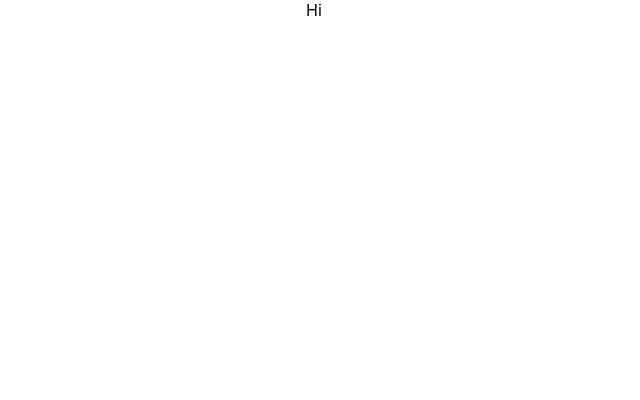
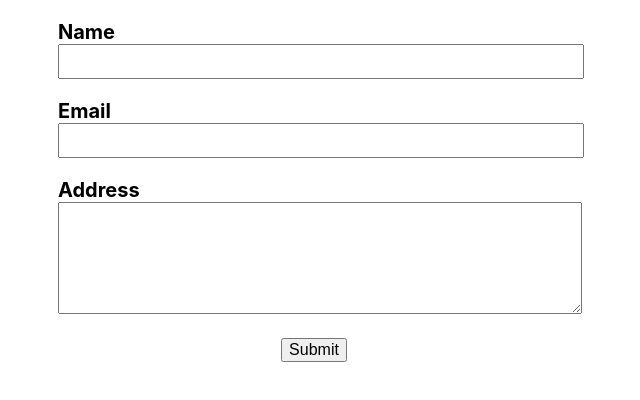
Before and after one commit to AmanKamani/react-topics, a React (Create React App) app: page / in a window 1280 px wide. Shown: the top 400 px of the page, without its empty margins (326-966 px from the left). Built offline with nearby package versions, Linux system fonts and the light colour scheme.

Commit message:
Formik: With Hook
- Created a simple form component with useFormik hook.
- Added form validation and submission.

```diff
--- a/package.json
+++ b/package.json
@@ -10,6 +10,7 @@
     "@types/node": "^16.11.27",
     "@types/react": "^18.0.5",
     "@types/react-dom": "^18.0.1",
+    "formik": "^2.2.9",
     "react": "^18.0.0",
     "react-dom": "^18.0.0",
     "react-scripts": "5.0.1",
--- a/src/App.css
+++ b/src/App.css
@@ -1,3 +1,36 @@
 .App {
   text-align: center;
 }
+
+#container{
+  width: 40%;
+  margin-left: auto;
+  margin-right: auto;
+}
+
+label{
+  display: block;
+  font-weight: bold;
+  text-align: left;
+  font-size: 20px;
+}
+
+input, textarea{
+  width: 100%;
+  font-size: 18px;
+  padding: 5px;
+}
+
+button{
+  margin-top: 20px;
+  font-size: 16px;
+}
+.error{
+  text-align: left;
+  color: red;
+  margin-top: 0;
+}
+
+form > div{
+  margin-top: 20px;
+}
--- a/src/App.tsx
+++ b/src/App.tsx
@@ -1,11 +1,13 @@
 import React from 'react';
-import logo from './logo.svg';
 import './App.css';
+import FormikHookForm from "./components/FormikHook/1.FormikHookForm";
 
 function App() {
   return (
     <div className="App">
-      Hi
+        <div id="container">
+            <FormikHookForm/>
+        </div>
     </div>
   );
 }
--- /dev/null
+++ b/src/components/FormikHook/1.FormikHookForm.tsx
@@ -0,0 +1,86 @@
+import React from "react"
+import {useFormik} from "formik";
+import {FormFields} from "../../types";
+
+
+const initialValues =  {
+    name: "",
+    email: "",
+    address: ""
+}
+const onSubmit = (values: FormFields) => {
+    console.log(`Submitted: `, values)
+}
+const validate = (values: FormFields) => {
+    let errors: any = {}
+    if(!values.name)
+        errors.name = "Required"
+
+    if(!values.email)
+        errors.email = "Required"
+    else if(!/^[A-Z0-9._%+-]+@[A-Z0-9.-]+\.[A-Z]{2,4}$/i.test(values.email))
+        errors.email = "Invalid Format"
+
+    if(!values.address)
+        errors.address = "Required"
+    return errors
+}
+
+const FormikHookForm = () => {
+
+    const formik = useFormik({
+        initialValues,
+        onSubmit,
+        validate
+    })
+
+    return <form onSubmit={formik.handleSubmit}>
+        <div>
+            <label htmlFor="name">Name</label>
+            <input type="text"
+                   name="name"
+                   id="name"
+                   value={formik.values.name}
+                   onChange={formik.handleChange}
+                   onBlur={formik.handleBlur}
+            />
+            { formik.touched.name && formik.errors.name &&
+                <p className="error">{formik.errors.name}</p>
+            }
+        </div>
+
+        <div>
+            <label htmlFor="email">Email</label>
+            <input
+                type="text"
+                name="email"
+                id="email"
+                value={formik.values.email}
+                onChange={formik.handleChange}
+                onBlur={formik.handleBlur}
+            />
+            { formik.touched.email && formik.errors.email &&
+                <p className="error">{formik.errors.email}</p>
+            }
+        </div>
+
+        <div>
+            <label htmlFor="address">Address</label>
+            <textarea name="address"
+                      id="address"
+                      rows={5}
+                      cols={20}
+                      value={formik.values.address}
+                      onChange={formik.handleChange}
+                      onBlur={formik.handleBlur}
+            />
+            { formik.touched.address && formik.errors.address &&
+                <p className="error">{formik.errors.address}</p>
+            }
+        </div>
+
+        <button type="submit">Submit</button>
+    </form>
+}
+
+export default FormikHookForm
--- /dev/null
+++ b/src/types.ts
@@ -0,0 +1,5 @@
+export interface FormFields {
+    name: string,
+    email: string,
+    address: string
+}
```
Also changed, not shown: 2 other files (tests, documents, lock files or other folders).
